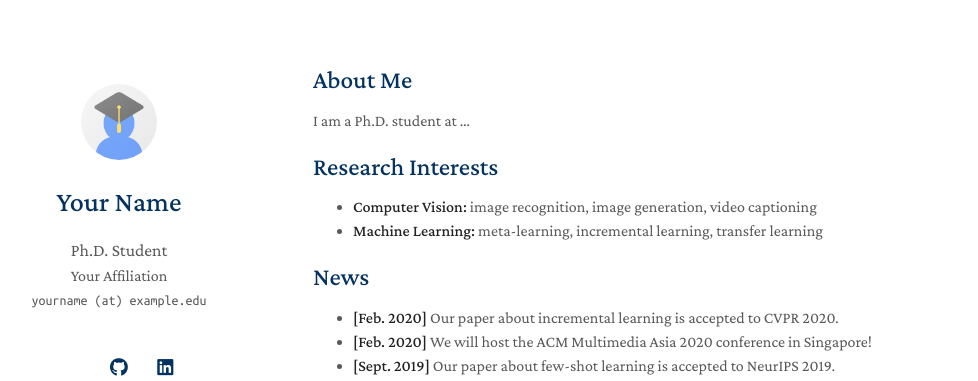
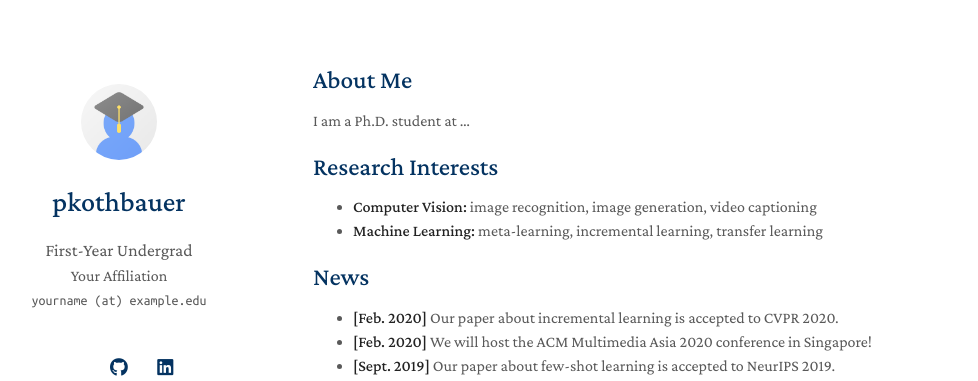
Before and after one commit to pkothbauer/pkothbauer.github.io, a Jekyll site: the page built from index.md, in a window 1280 px wide. Shown: the top 381 px of the page, without its empty margins (157-1135 px from the left). Built offline with Jekyll 4.4.1, drawn with Linux system fonts in a browser that asks for light colours; a style sheet for code colours, icons or effects is not loaded; our own code applies the rules of GitHub Pages for plain Markdown files.

Commit message:
Update _config.yml

```diff
--- a/_config.yml
+++ b/_config.yml
@@ -1,6 +1,6 @@
 # Basic Information
-title: Your Name
-position: Ph.D. Student
+title: pkothbauer
+position: First-Year Undergrad
 affiliation: Your Affiliation
 email: yourname (at) example.edu
 
```
